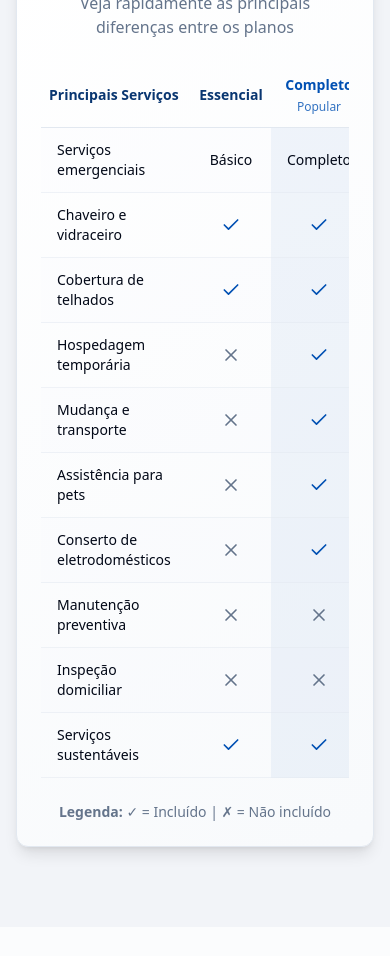
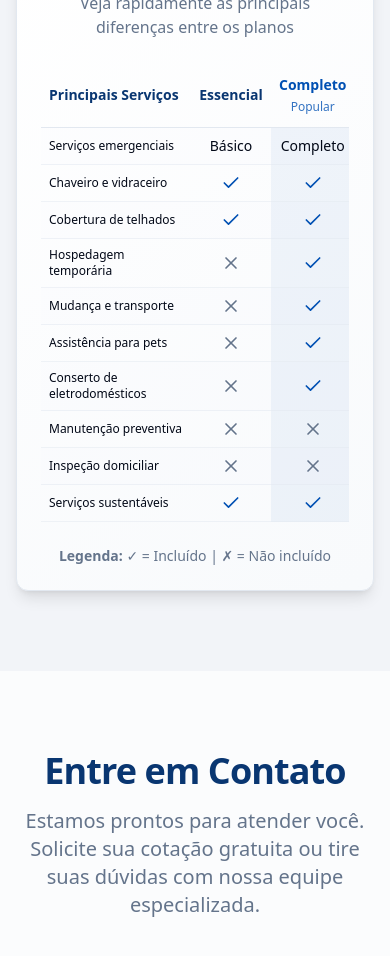
Before and after one commit to mktfun/seu-produto-landing-39, a React (Vite) app: page / in a window 390 px wide. Shown: the part 5940-6896 px from the top of the page. Built offline with nearby package versions, Linux system fonts and the light colour scheme.

Commit message:
Fix table cell responsiveness
cgen-b09e4f3ec62c42b3bee16f53ee1d1de3

```diff
--- a/src/components/PlansComparisonTable.tsx
+++ b/src/components/PlansComparisonTable.tsx
@@ -123,16 +123,16 @@ const PlansComparisonTable = () => {
                     index % 2 === 0 ? 'bg-muted/10' : ''
                   }`}
                 >
-                  <td className="py-3 px-4 text-sm">
+                  <td className="py-2 px-2 sm:py-3 sm:px-4 text-xs sm:text-sm">
                     {item.service}
                   </td>
-                  <td className="py-3 px-4 text-center">
+                  <td className="py-2 px-2 sm:py-3 sm:px-4 text-center">
                     {renderValue(item.essencial)}
                   </td>
-                  <td className="py-3 px-4 text-center bg-primary/5">
+                  <td className="py-2 px-2 sm:py-3 sm:px-4 text-center bg-primary/5">
                     {renderValue(item.completo)}
                   </td>
-                  <td className="py-3 px-4 text-center">
+                  <td className="py-2 px-2 sm:py-3 sm:px-4 text-center">
                     {renderValue(item.completoPlus)}
                   </td>
                 </tr>
```
